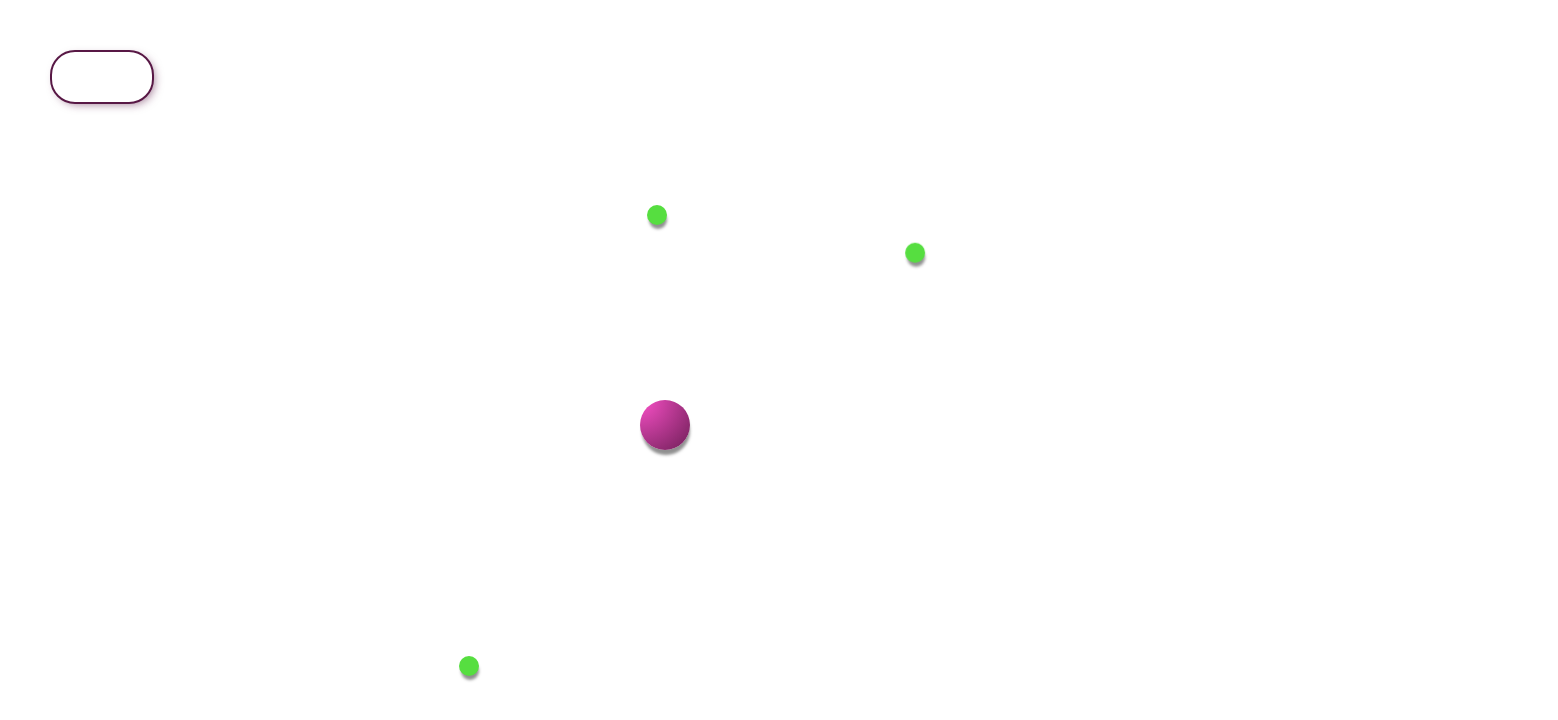
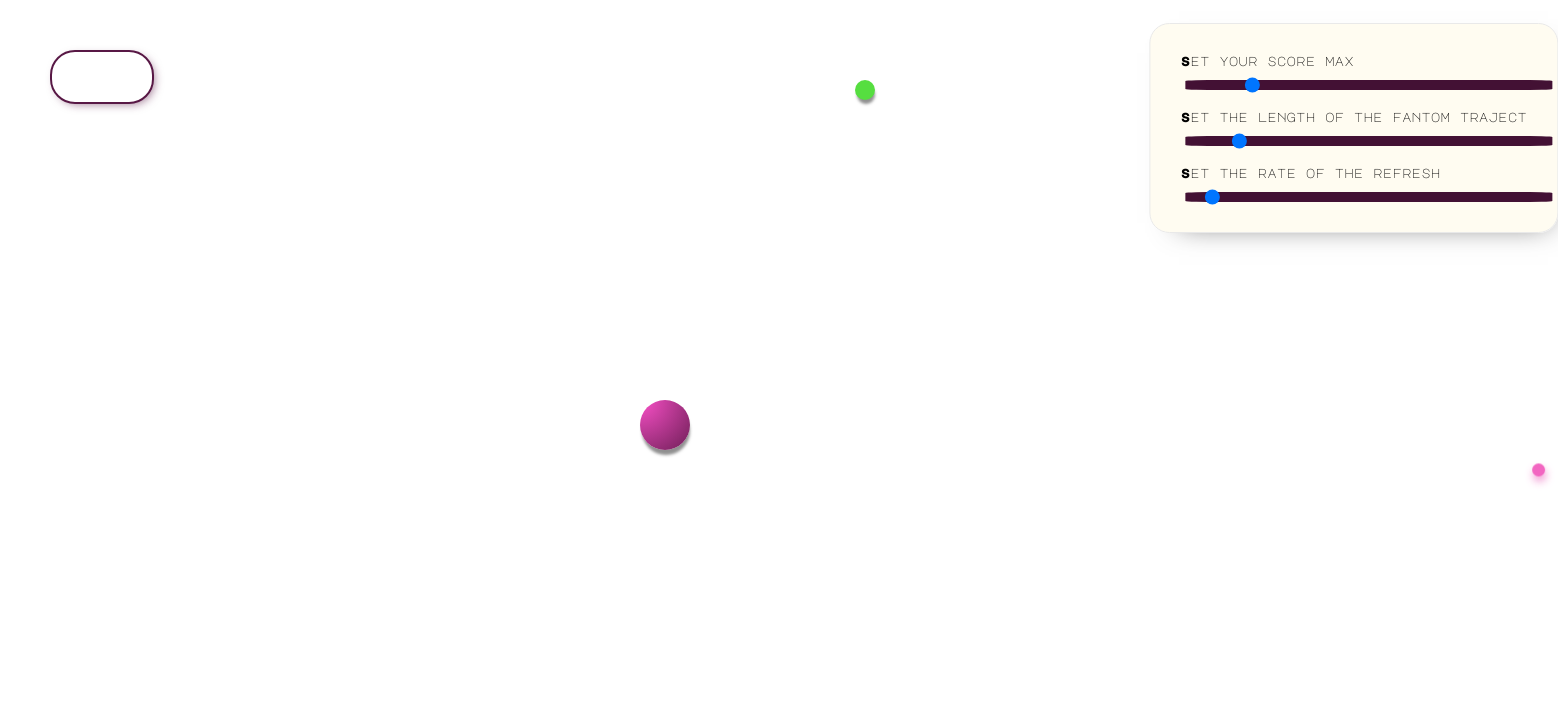
Before and after one commit to remycode33/JSGame, a website built with webpack: page index.html in a window 1280 px wide. Shown: the whole page, 1558 px wide, since content can reach past the window. Built offline with nearby package versions, Linux system fonts and the light colour scheme.

Commit message:
new features : modal to set the parameter in client

```diff
--- a/index.html
+++ b/index.html
@@ -15,6 +15,30 @@
   </head>
   <body>
     <h1>êtes-vous prêt, le jeu va débuter !</h1>
+    <box class="container">
+      <label for="maxscore">Set your score max</label>
+      <input
+        name="maxscore"
+        id="maxscore"
+        type="range"
+        value="20"
+        min="4"
+        max="100"
+      />
+
+      <label for="traject-length">Set the length of the fantom traject</label>
+      <input
+        name="traject-length"
+        id="trajectLength"
+        type="range"
+        value="5"
+        min="2"
+        max="25"
+      />
+
+      <label for="fps">Set the rate of the refresh</label>
+      <input name="fps" id="fps" type="range" value="10" min="2" max="150" />
+    </box>
     <script type="module" src="./src/index.js"></script>
   </body>
 </html>
--- a/src/index.js
+++ b/src/index.js
@@ -3,9 +3,15 @@ import { Point } from "./ghostTraject.js";
 import { SuperBall } from "./superBall.js";
 
 //Variables :
-let scoreMax = 15;
-let speed = 10; // in pixel
-let refresh = 20; //in sec
+let scoreMax = () => {
+  return parseInt(document.querySelector("#maxscore").value);
+};
+let speed = () => {
+  return parseInt(document.querySelector("#trajectLength").value);
+}; // in pixel
+let refresh = () => {
+  return parseInt(document.querySelector("#fps").value);
+}; //in sec
 let popTime = 1800;
 let removeTime = 5000;
 let rayon = 350;
@@ -151,25 +157,25 @@ export function Ball(
 
       switch (event.key) {
         case "ArrowUp":
-          this.setPosition(0, -speed);
+          this.setPosition(0, -speed());
           eat();
           dontRepeat();
           break;
 
         case "ArrowDown":
-          this.setPosition(0, speed);
+          this.setPosition(0, speed());
           eat();
           dontRepeat();
           break;
 
         case "ArrowLeft":
-          this.setPosition(-speed, 0);
+          this.setPosition(-speed(), 0);
           eat();
           dontRepeat();
           break;
 
         case "ArrowRight":
-          this.setPosition(speed, 0);
+          this.setPosition(speed(), 0);
           eat();
           dontRepeat();
           break;
@@ -201,7 +207,7 @@ document.addEventListener("keydown", (event) => {
   }
   action = setInterval(() => {
     head.moove(event);
-  }, refresh);
+  }, refresh());
 });
 
 //##############
@@ -428,7 +434,7 @@ Object.assign(comptorNode.style, setStyle);
 document.querySelector("body").appendChild(comptorNode);
 
 function comptor(x = 1) {
-  if (totalEat < scoreMax) {
+  if (totalEat < scoreMax()) {
     totalEat += x;
     comptorNode.textContent = totalEat;
     return totalEat;
@@ -441,7 +447,7 @@ function comptor(x = 1) {
         `
 On dirait que tu avais faim !
 
-Tu as mangé ${scoreMax} boulettes en ${totalSec / 1000} secondes ! 🥳
+Tu as mangé ${scoreMax()} boulettes en ${totalSec / 1000} secondes ! 🥳
 
 Veux-tu recommencer ? ✋🤪🤚`
       )
--- a/style.css
+++ b/style.css
@@ -22,6 +22,60 @@ html {
   height: 100vh;
   max-width: 100vw;
   max-height: 100vh;
+}
+
+.container {
+  transform: translateX(410px);
+  font-family: "Major Mono Display", monospace;
+  font-size: small;
+  padding: 20px 20px;
+  position: absolute;
+  right: 3%;
+  display: flex;
+  flex-direction: column;
+  width: fit-content;
+  background-color: rgba(255, 242, 205, 0.276);
+  border-radius: 20px;
+  box-shadow: 10px 10px 28px -20px rgb(82, 82, 82);
+  border: 1px solid rgb(233, 233, 233);
+  z-index: 100;
+  animation-name: slide;
+  animation-duration: 4s;
+  animation-timing-function: ease-in-out;
+  animation-delay: 1.5s;
+  animation-iteration-count: 1;
+  animation-direction: normal;
+  transition: transform ease 0.3s;
+}
+
+label {
+  margin: 10px 10px 5px 10px;
+  text-overflow: clip;
+  text-wrap: nowrap;
+  height: 1rem;
+}
+
+input {
+  margin: 5px 10px 10px 15px;
+}
+
+input[type="range"] {
+  /* Style général de la barre de défilement */
+  -webkit-appearance: none; /* Supprime l'apparence par défaut de WebKit */
+  width: 100%; /* Pour occuper la largeur complète du conteneur parent */
+  height: 10px; /* Hauteur de la barre de défilement */
+
+  /* Style de la barre de défilement pour les navigateurs WebKit (Chrome, Safari) */
+  background: rgb(67, 17, 52); /* Couleur de fond de la barre de défilement */
+  border-radius: 10%; /* Pour un thumb arrondi */
+  cursor: pointer;
+  /* Style de la barre de défilement pour Firefox */
+  /* Vous pouvez ajuster la couleur ici selon vos besoins */
+  /* Pour Firefox, le style est défini directement sur le thumb */
+}
+
+.container:hover {
+  transform: translateX(30px);
 }
 
 .node-superfood {
@@ -68,6 +122,30 @@ html {
 
 div.node-food:hover::after {
   visibility: visible;
+}
+
+@keyframes slide {
+  0% {
+    transform: translateX(410px);
+  }
+  40% {
+    transform: translateX(-50px);
+  }
+  45% {
+    transform: translateX(0px);
+  }
+  50% {
+    transform: translateX(-50px);
+  }
+  55% {
+    transform: translateX(0px);
+  }
+  60% {
+    transform: translateX(-50px);
+  }
+  100% {
+    transform: translateX(410px);
+  }
 }
 
 @keyframes move {
@@ -259,7 +337,7 @@ h1 {
   position: absolute;
   outline: 1000px solid white;
   z-index: 90;
-  top: 15vh;
+  top: 33vh;
   left: 50vw;
   transform: translateX(-50%);
   text-align: center;
```
